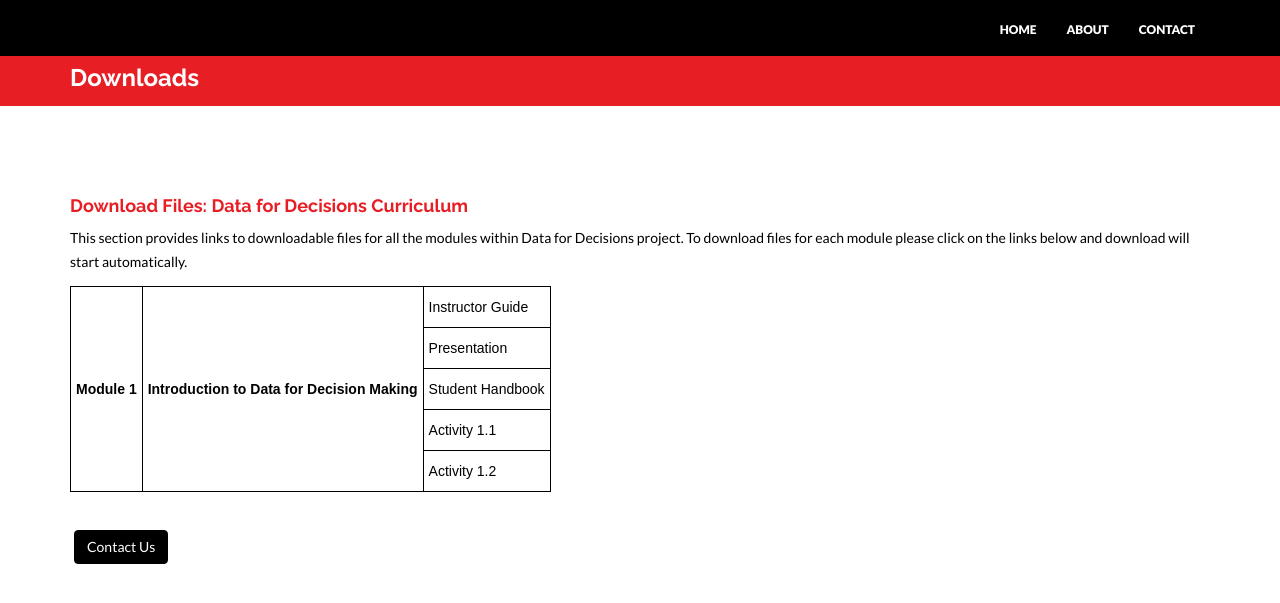
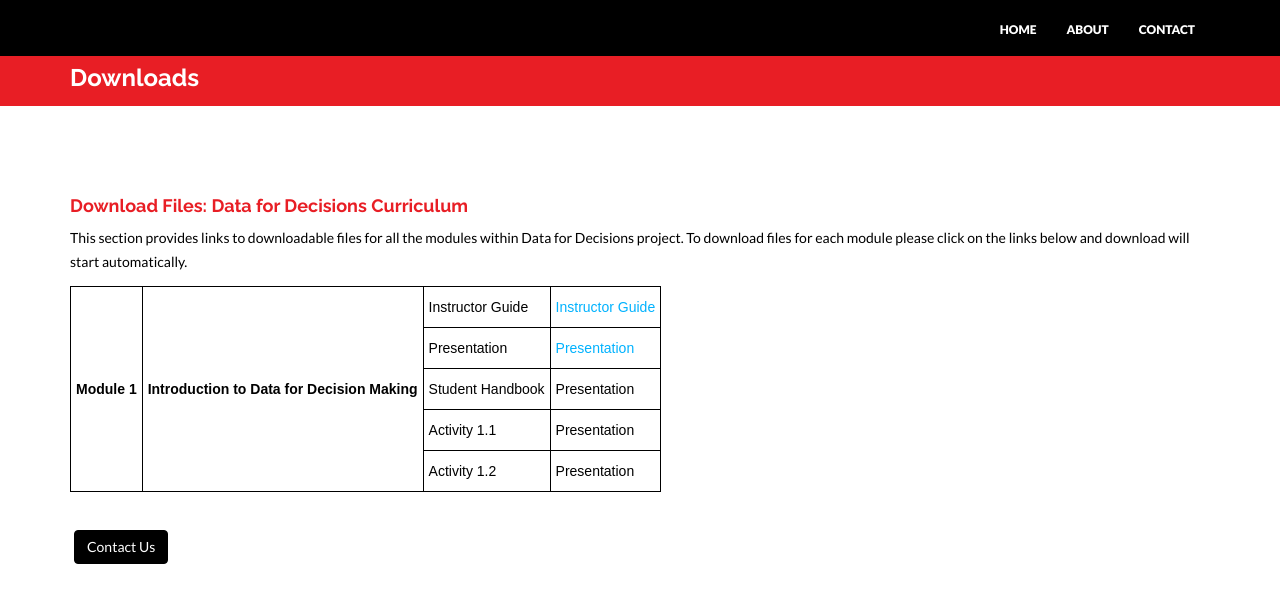
Before and after one commit to tascha/D4DM, a Jekyll site: the page built from downloads.html, in a window 1280 px wide. Shown: the top 603 px of the page. Built offline with Jekyll 4.4.1, drawn with Linux system fonts in a browser that asks for light colours; nearby versions of some CDN libraries.

Commit message:
testing downloads page

```diff
--- a/downloads.html
+++ b/downloads.html
@@ -34,18 +34,23 @@ permalink: /downloads/
     <th class="tg-uce2" rowspan="5">Module 1</th>
     <th class="tg-uce2" rowspan="5">Introduction to Data for Decision Making</th>
     <th class="tg-h31u">Instructor Guide</th>
+    <th class="tg-h31u"><a href="../D4DM/documents/Module1_InstructorGuide.doc">Instructor Guide</a></th>
   </tr>
   <tr>
   	<td class="tg-h31u">Presentation</td>
+  	<td class="tg-h31u"><a href="../D4DM/documents/Module1_DataforDemocracy.pptx">Presentation</a></td>
   </tr>
   <tr>
     <td class="tg-h31u">Student Handbook</td>
+    <td class="tg-h31u">Presentation</td>
   </tr>
   <tr>
     <td class="tg-h31u">Activity 1.1</td>
+    <td class="tg-h31u">Presentation</td>
   </tr>
   <tr>
     <td class="tg-h31u">Activity 1.2</td>
+    <td class="tg-h31u">Presentation</td>
   </tr>
   </tr>
 </table>
```
